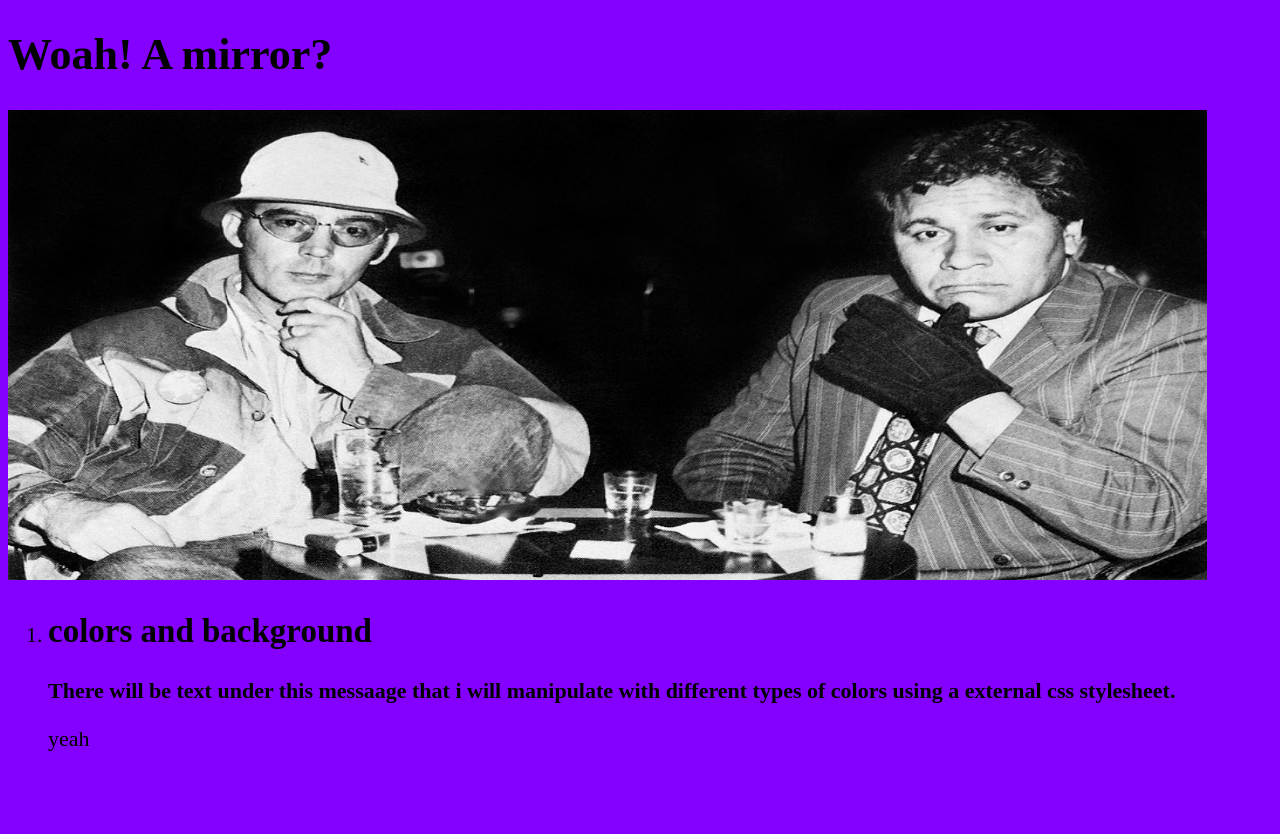
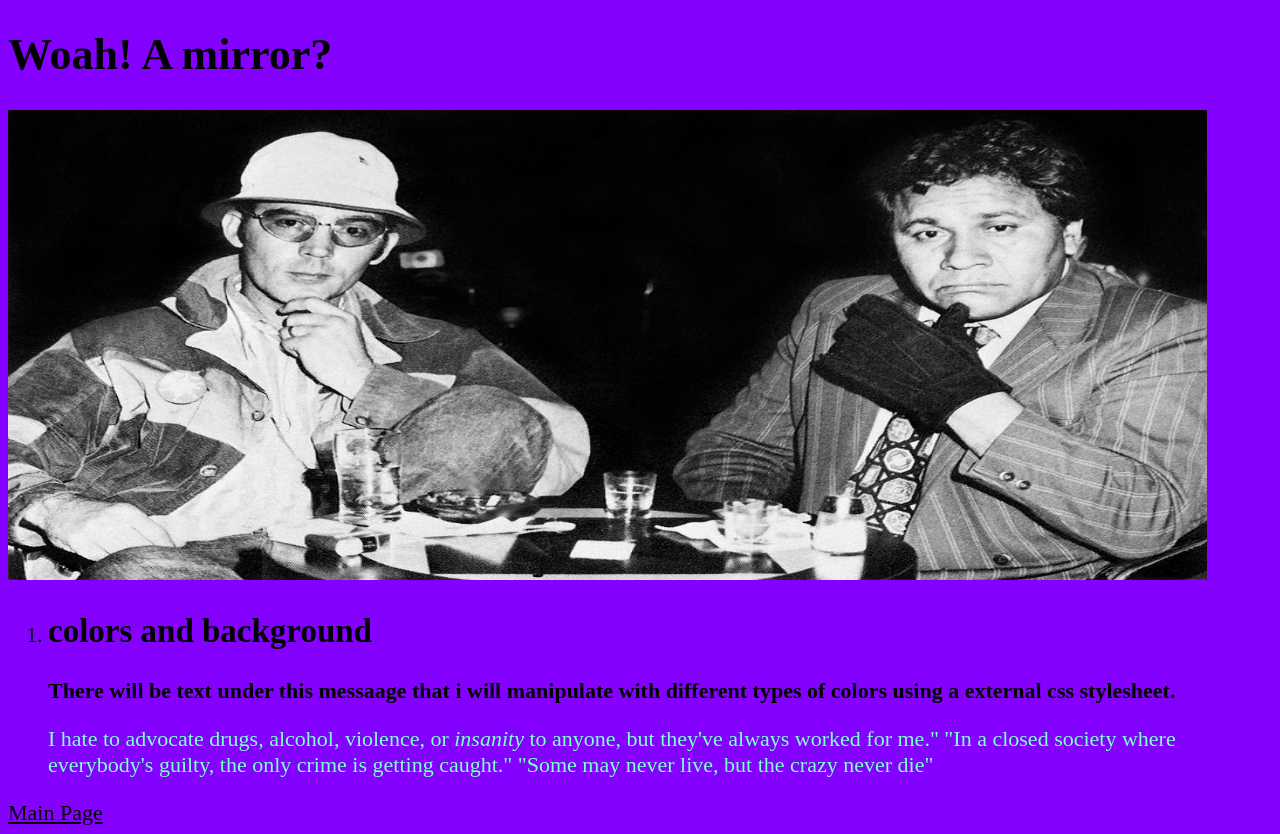
Before and after one commit to Yellowmagazine9/CSS-testing-, a plain HTML site: page pages/colorandbasics.html in a window 1280 px wide. Before the commit the page ends 800 px from the top, so only its background shows below. Drawn offline with Linux system fonts and the light colour scheme.

Commit message:
added divs.html added text in readme fixed spelling in index.html added a return to main page to colors.html

```diff
--- a/css/style.css
+++ b/css/style.css
@@ -1,9 +1,12 @@
 body {
     background-color: rgb(132, 0, 255);
     font-size: 22px;
-
 }
 
 a {
     color: black;
 }
+
+p {
+    color: aquamarine;
+}
--- a/pages/colorandbasics.html
+++ b/pages/colorandbasics.html
@@ -14,8 +14,11 @@
             <h2>colors and background</h2>
             <strong>There will be text under this messaage that i will manipulate with different types of colors
             using a external css stylesheet.</strong>
-            <p>yeah</p>
+            <p>I hate to advocate drugs, alcohol, violence, or <em>insanity</em> to anyone, but they've always worked for me."
+                "In a closed society where everybody's guilty, the only crime is getting caught."
+                "Some may never live, but the crazy never die"</p>
             </Li>
         </ol>
+        <a href="../index.html">Main Page</a>
      </body>
 </html>
```
Also changed, not shown: index.html (+2 -1 lines), pages/divs.html (added, +15 -0 lines), 1 other file.
